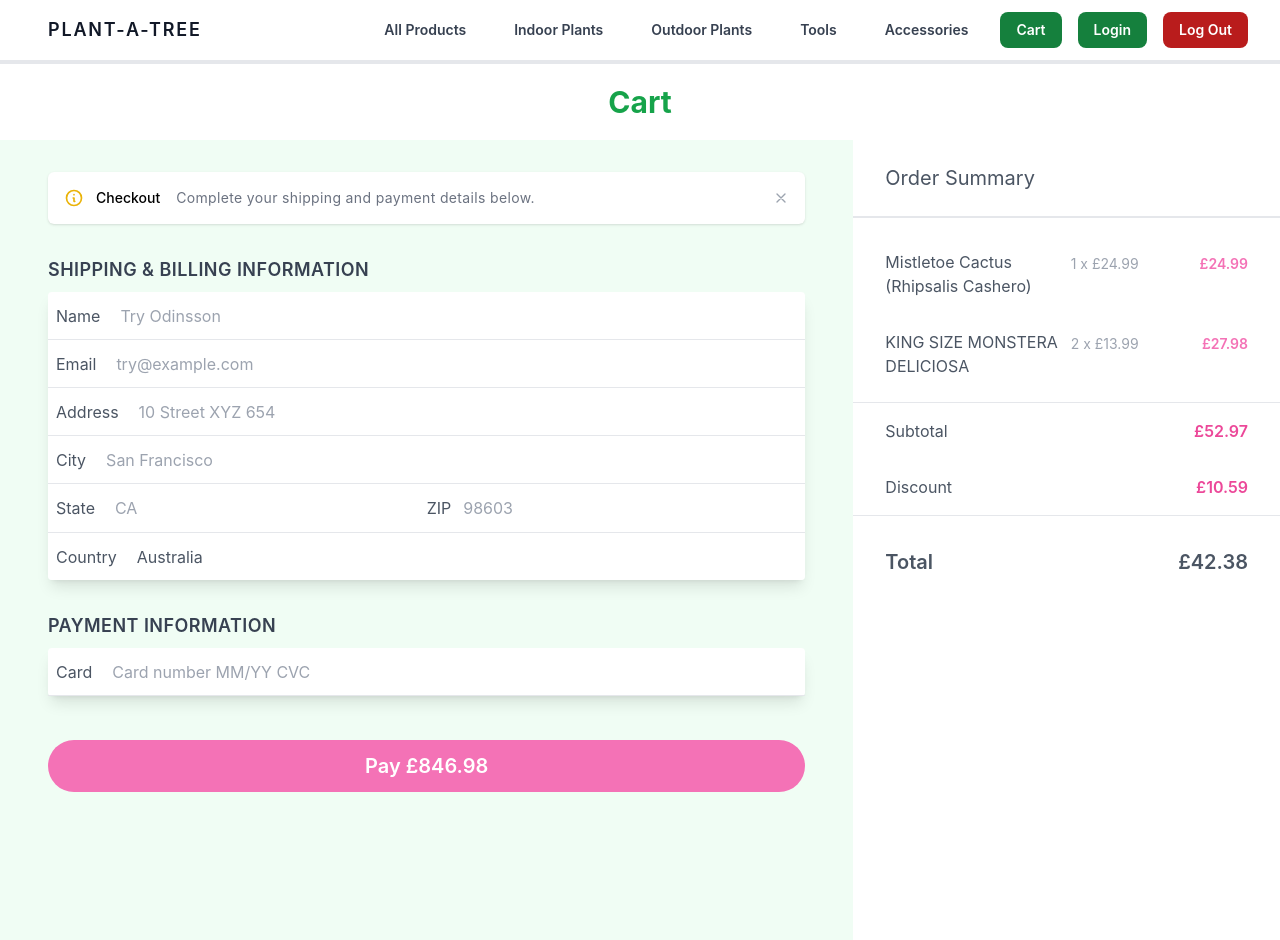
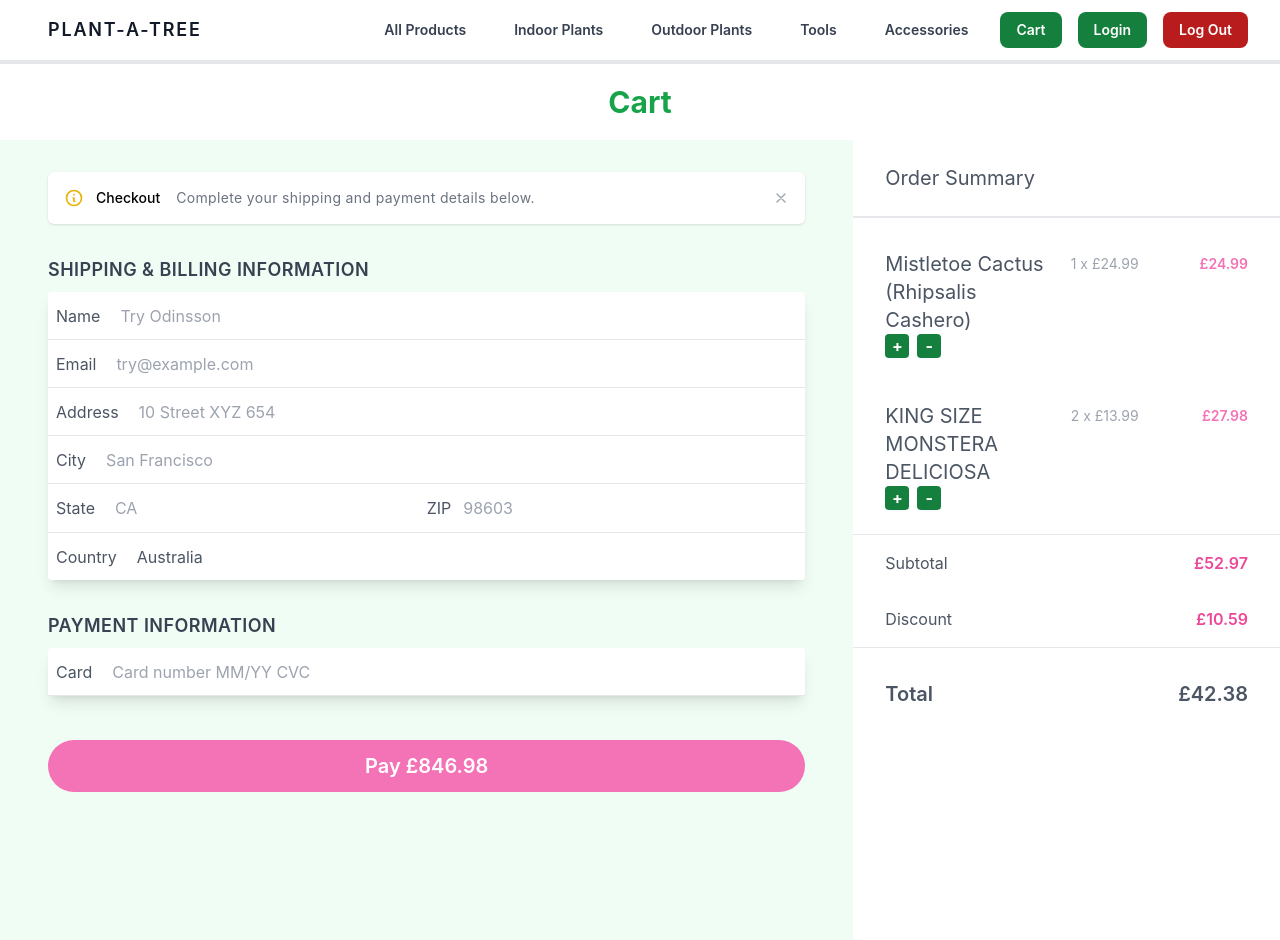
Before and after one commit to aamirmabs/java-react-ecommerce-store, a React (Create React App) app in the folder frontend/: page /cart in a window 1280 px wide. Built offline with nearby package versions, Linux system fonts and the light colour scheme.

Commit message:
add button functionality added on product page

```diff
--- a/frontend/src/components/Cart.js
+++ b/frontend/src/components/Cart.js
@@ -8,7 +8,6 @@ const round = (value) => {
 
 function Cart() {
   const { itemsInCart, setItemsInCart } = useCart();
-  const [checkoutState, setCheckoutState] = useState({ total: 0, discount: 0 });
 
   // calculating total price and discount if applicable
   let totalPrice = 0;
@@ -206,7 +205,7 @@ function Cart() {
           <h1 className="py-6 border-b-2 text-xl text-gray-600 px-8">
             Order Summary
           </h1>
-          <ul className="py-6 border-b space-y-6 px-8">
+          <ul className="py-2 border-b space-y-1 px-4">
             {Object.keys(itemsInCart).map((key) => (
               <CartItem item={itemsInCart[key]} key={itemsInCart[key].name} />
             ))}
--- a/frontend/src/components/CartItem.js
+++ b/frontend/src/components/CartItem.js
@@ -1,12 +1,23 @@
 import React from "react";
+import { useCart } from "./../contexts/CartContext";
 
 function CartItem(props) {
   const { item } = props;
+  const { itemsInCart, setItemsInCart } = useCart();
+
   return (
-    <li className="grid grid-cols-6 gap-2 border-b-1">
+    <li className="grid grid-cols-6 gap-2 border-b-1 hover:bg-green-50 p-4 hover:shadow-md">
       <div className="flex flex-col col-span-3 pt-2">
-        <span className="text-gray-600 text-md font-semi-bold">
+        <span className="text-gray-600 text-xl font-semi-bold">
           {item.name}
+        </span>
+        <span>
+          <button class="hover:bg-green-500 bg-green-700 text-white font-bold w-6 mr-2 rounded">
+            +
+          </button>
+          <button class="hover:bg-green-500 bg-green-700 text-white font-bold w-6 mr-2 rounded">
+            -
+          </button>
         </span>
       </div>
       <div className="col-span-3 pt-3">
--- a/frontend/src/components/ShowProducts.js
+++ b/frontend/src/components/ShowProducts.js
@@ -19,7 +19,7 @@ import { useCart } from "./../contexts/CartContext";
 function ShowProducts() {
   const [loading, setLoading] = useState(true);
   const [products, setProducts] = useState(null);
-  const { itemsInCart, setItemsInCart } = useCart();
+  const { itemsInCart, setItemsInCart, addItemToCart } = useCart();
 
   useEffect(() => {
     const fetchData = async () => {
@@ -74,38 +74,18 @@ function ShowProducts() {
                     <span className="text-gray-500 mt-2">
                       ${product.unitPrice}
                     </span>
-
-                    <button
-                      className="rounded text-white  bg-green-700 hover:bg-green-900 px-4 py-2 m-1 w-full"
-                      onClick={() =>
-                        setItemsInCart((prevItemsInCart) => {
-                          // checking if the item is already in the cart and has quantity
-                          let newQuantity = 0;
-                          if (prevItemsInCart[product.sku]) {
-                            newQuantity =
-                              prevItemsInCart[product.sku].quantity + 1;
-                            return {
-                              ...prevItemsInCart,
-                              [product.sku]: {
-                                ...prevItemsInCart[product.sku],
-                                quantity: newQuantity,
-                              },
-                            };
-                          } else {
-                            return {
-                              ...prevItemsInCart,
-                              [product.sku]: {
-                                name: product.name,
-                                unitPrice: product.unitPrice,
-                                quantity: 1,
-                              },
-                            };
-                          }
-                        })
-                      }
-                    >
-                      Add to Cart
-                    </button>
+                    {itemsInCart[product.sku] ? (
+                      <button className="rounded text-white  bg-green-600 px-4 py-2 m-1 w-full opacity-50 cursor-not-allowed">
+                        Item already in cart
+                      </button>
+                    ) : (
+                      <button
+                        className="rounded text-white  bg-green-700 hover:bg-green-900 px-4 py-2 m-1 w-full"
+                        onClick={() => addItemToCart(product)}
+                      >
+                        Add to Cart
+                      </button>
+                    )}
                   </div>
                 </div>
               );
--- a/frontend/src/contexts/CartContext.js
+++ b/frontend/src/contexts/CartContext.js
@@ -22,8 +22,36 @@ export const initialCartContextValue = {
 export function CartProvider({ children }) {
   const [itemsInCart, setItemsInCart] = useState(initialCartContextValue);
 
+  function addItemToCart(product) {
+    setItemsInCart((prevItemsInCart) => {
+      // checking if the item is already in the cart and has quantity
+      let newQuantity = 0;
+      if (prevItemsInCart[product.sku]) {
+        newQuantity = prevItemsInCart[product.sku].quantity + 1;
+        return {
+          ...prevItemsInCart,
+          [product.sku]: {
+            ...prevItemsInCart[product.sku],
+            quantity: newQuantity,
+          },
+        };
+      } else {
+        return {
+          ...prevItemsInCart,
+          [product.sku]: {
+            name: product.name,
+            unitPrice: product.unitPrice,
+            quantity: 1,
+          },
+        };
+      }
+    });
+  }
+
   return (
-    <CartContext.Provider value={{ itemsInCart, setItemsInCart }}>
+    <CartContext.Provider
+      value={{ itemsInCart, setItemsInCart, addItemToCart }}
+    >
       {children}
     </CartContext.Provider>
   );
```
Also changed, not shown: frontend/src/App.js (+4 -4 lines).
